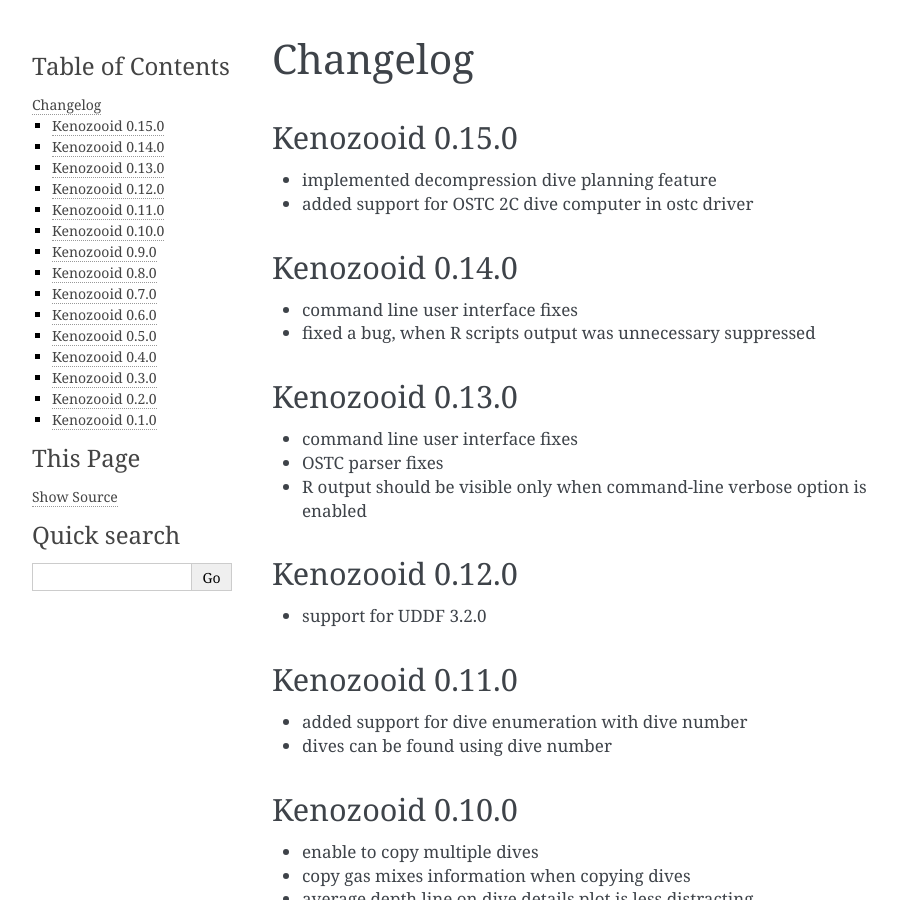
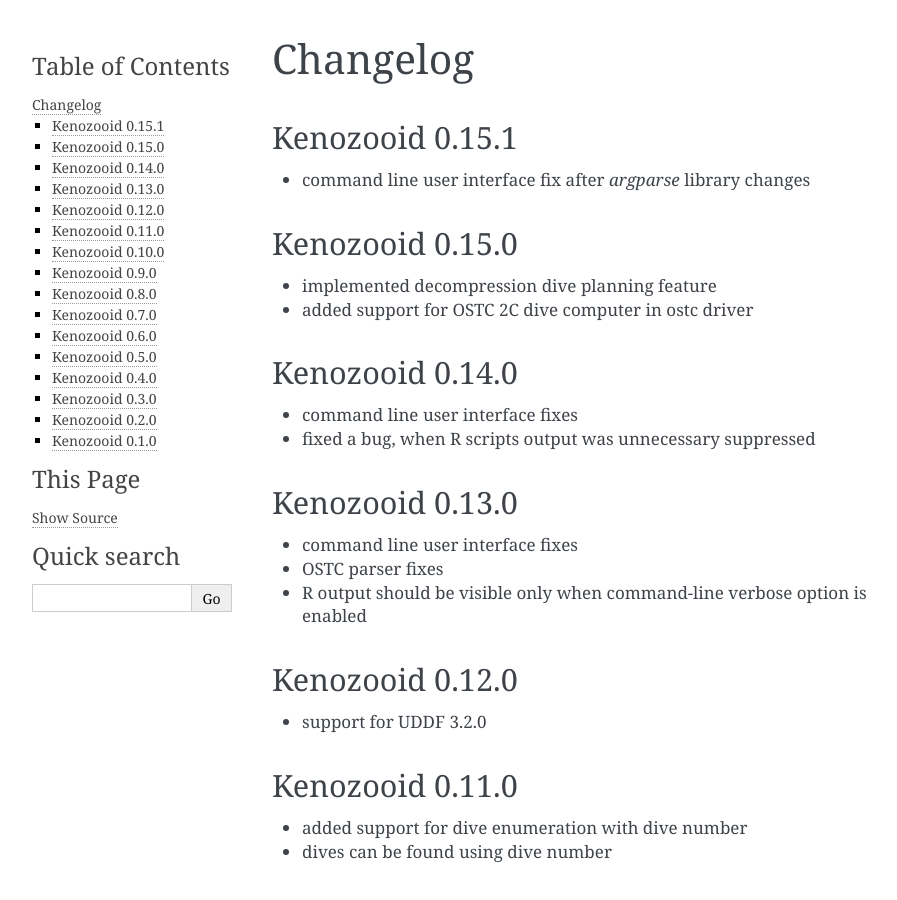
Before and after one commit to gitGNU/gnu_kenozooid, a Sphinx documentation site: the page built from doc/user/changelog.rst, in a window 1280 px wide and 900 px high. Shown: the whole window, without its empty margins (148-1045 px from the left). Built offline with Sphinx 7.4.7, drawn with Linux system fonts in a browser that asks for light colours.

Commit message:
- ver. 0.15.1

```diff
--- a/doc/homepage/index.html
+++ b/doc/homepage/index.html
@@ -3,10 +3,10 @@
 <head>
 <meta http-equiv="Content-Type" content="text/html; charset=iso-8859-1"/>
 <meta name="robots" content= "ALL"/>
-<meta name="description" content= "Kenozooid 0.15.0"/>
+<meta name="description" content= "Kenozooid 0.15.1"/>
 <meta name="keywords" content=""/>
 <link rel="shortcut icon" href="favicon.ico"/>
-<title>Kenozooid 0.15.0</title>
+<title>Kenozooid 0.15.1</title>
 <link rel="stylesheet" type="text/css" href="style.css" media="screen"/>
 <link rel="stylesheet" type="text/css" href="kenozooid.css" media="screen"/>
 <link rel="icon" type="image/png" href="penguin.png"/>
@@ -105,7 +105,7 @@
             </p>
             <p>
             All Kenozooid's documentation can be downloaded as
-            <a href="doc/Kenozooid - 0.15.0.epub">EPUB file</a>.
+            <a href="doc/Kenozooid - 0.15.1.epub">EPUB file</a>.
             </p>
             <p>
             <span class="kz">Kenozooid</span> uses UDDF to store diving
--- a/doc/user/changelog.rst
+++ b/doc/user/changelog.rst
@@ -1,5 +1,9 @@
 Changelog
 =========
+Kenozooid 0.15.1
+----------------
+- command line user interface fix after `argparse` library changes
+
 Kenozooid 0.15.0
 ----------------
 - implemented decompression dive planning feature
--- a/kenozooid/__init__.py
+++ b/kenozooid/__init__.py
@@ -22,6 +22,6 @@
 computers.
 """
 
-__version__ = '0.15.0'
+__version__ = '0.15.1'
 
 # vim: sw=4:et:ai
```
